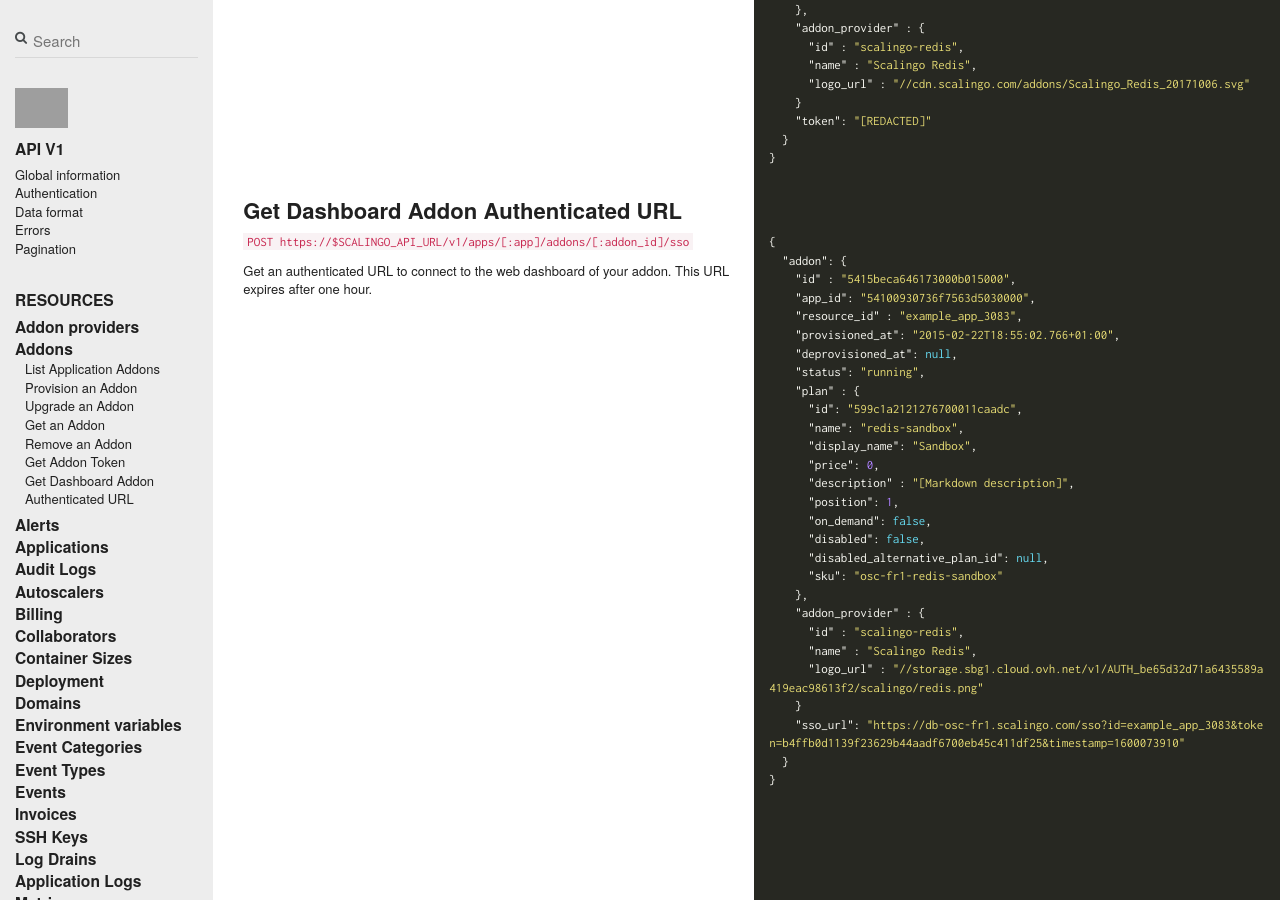
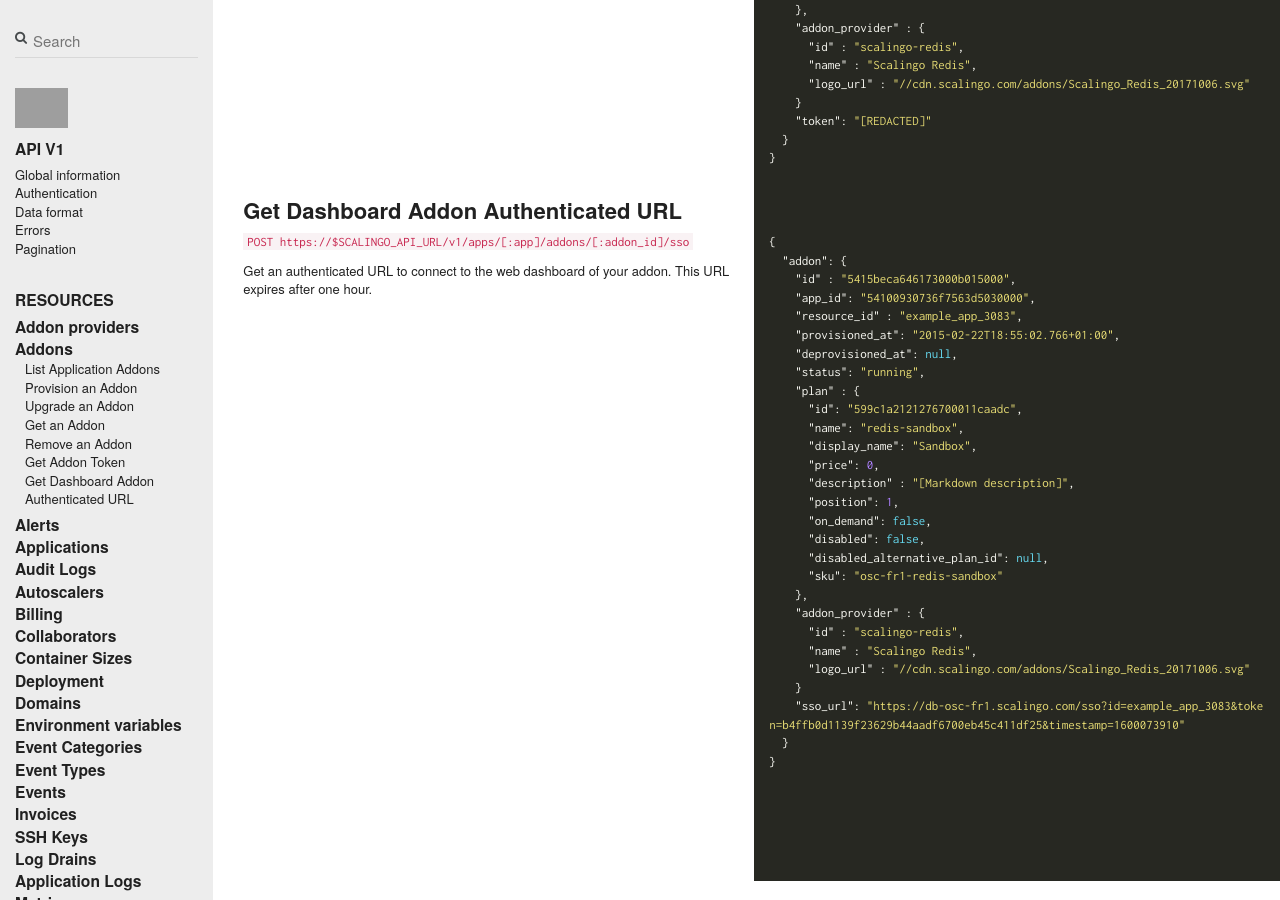
Before and after one commit to jdauphant/developers-documentation, a Jekyll site: the page built from _scalingo_api/addons.md, in a window 1280 px wide and 900 px high, scrolled down 3060 px. Built offline with Jekyll 4.4.1, drawn with Linux system fonts in a browser that asks for light colours; nearby versions of some CDN libraries; comment, search, counter and statistics services are not loaded; grey boxes are pictures that could not be loaded.

Commit message:
Apply 6b90b79 on Get SSO dashboard

```diff
--- a/_scalingo_api/addons.md
+++ b/_scalingo_api/addons.md
@@ -332,7 +332,7 @@ Get an authenticated URL to connect to the web dashboard of your addon. This URL
     "addon_provider" : {
       "id" : "scalingo-redis",
       "name" : "Scalingo Redis",
-      "logo_url" : "//storage.sbg1.cloud.ovh.net/v1/AUTH_be65d32d71a6435589a419eac98613f2/scalingo/redis.png"
+      "logo_url" : "//cdn.scalingo.com/addons/Scalingo_Redis_20171006.svg"
     }
     "sso_url": "https://db-osc-fr1.scalingo.com/sso?id=example_app_3083&token=b4ffb0d1139f23629b44aadf6700eb45c411df25&timestamp=1600073910"
   }
```
